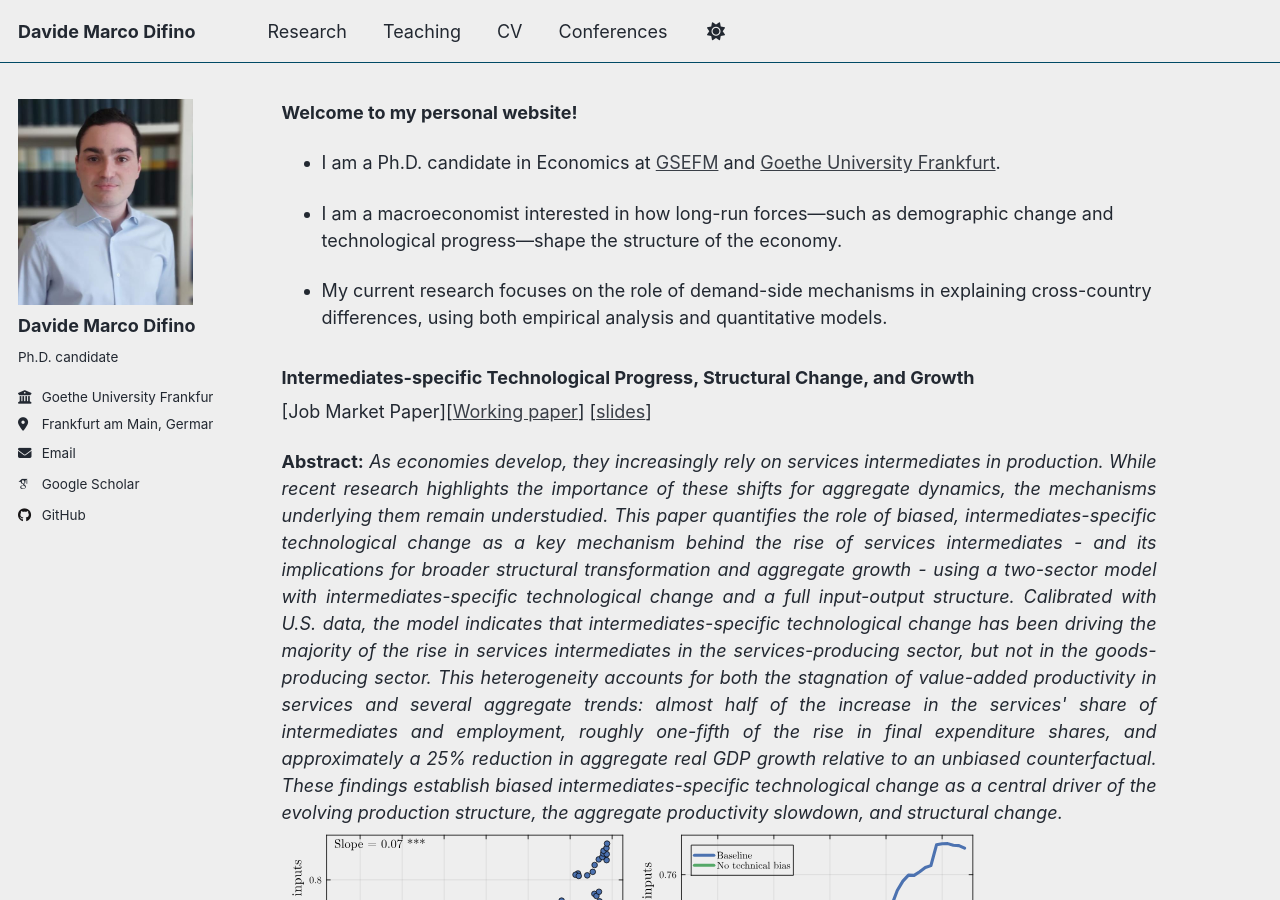
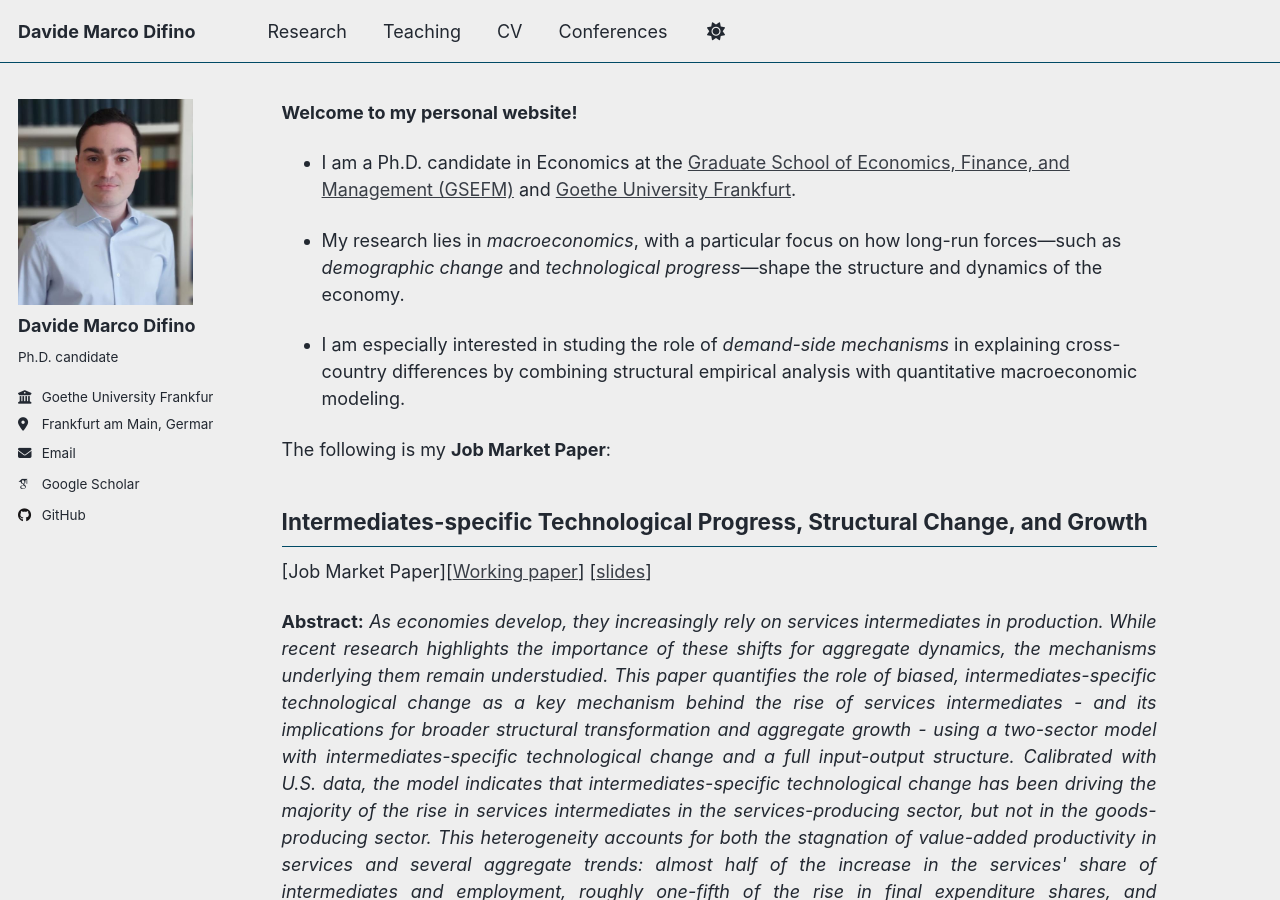
Before and after one commit to DMDifino/DMDifino.github.io, a Jekyll site: the page built from _pages/about.md, in a window 1280 px wide and 900 px high. Built offline with Jekyll 4.4.1, drawn with Linux system fonts in a browser that asks for light colours; some web fonts are replaced; a script that is not in the unit is left out.

Commit message:
Updated welcome page

```diff
--- a/_pages/about.md
+++ b/_pages/about.md
@@ -8,13 +8,15 @@ redirect_from:
 
 **Welcome to my personal website!**
 
-- I am a Ph.D. candidate in Economics at [GSEFM](https://www.gsefm.eu/about-us.html) and [Goethe University Frankfurt](https://www.goethe-university-frankfurt.de/en).
+- I am a Ph.D. candidate in Economics at the [Graduate School of Economics, Finance, and Management (GSEFM)](https://www.gsefm.eu/about-us.html) and [Goethe University Frankfurt](https://www.goethe-university-frankfurt.de/en).
 
-- I am a macroeconomist interested in how long-run forces—such as demographic change and technological progress—shape the structure of the economy.
+- My research lies in *macroeconomics*, with a particular focus on how long-run forces—such as *demographic change* and *technological progress*—shape the structure and dynamics of the economy.
 
-- My current research focuses on the role of demand-side mechanisms in explaining cross-country differences, using both empirical analysis and quantitative models.
+- I am especially interested in studing the role of *demand-side mechanisms* in explaining cross-country differences by combining structural empirical analysis with quantitative macroeconomic modeling.
 
-### **Intermediates-specific Technological Progress, Structural Change, and Growth**
+The following is my **Job Market Paper**:
+
+## **Intermediates-specific Technological Progress, Structural Change, and Growth**
 
 
 [Job Market Paper][[Working paper](http://dmdifino.github.io/files/JMP_latest.pdf)] [[slides](http://dmdifino.github.io/files/JMP_latest_slides.pdf)]
```
